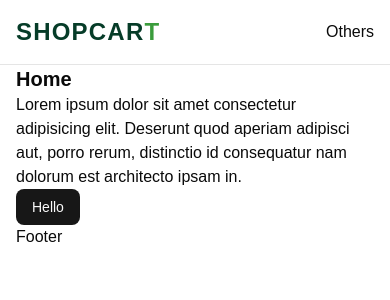
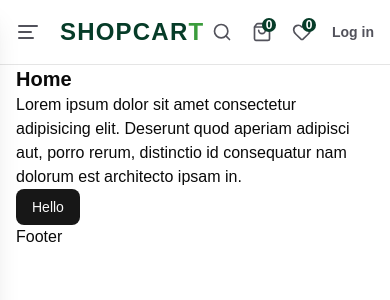
Before and after one commit to JPmondal/shop-cart, a Next.js app: page / in a window 390 px wide. Shown: the top 300 px of the page. Built offline with nearby package versions, Linux system fonts and the light colour scheme.

Commit message:
Implement header components with navigation, search, cart, favorites, and sign-in; add mobile menu and social media links

```diff
--- a/app/globals.css
+++ b/app/globals.css
@@ -136,4 +136,7 @@
   .hoverEffect {
     @apply transition-all duration-300 ease-in-out;
   }
+  button {
+    @apply cursor-pointer
+  }
 }
--- /dev/null
+++ b/components/CartIcon.tsx
@@ -0,0 +1,14 @@
+import { ShoppingBag } from 'lucide-react'
+import Link from 'next/link'
+import React from 'react'
+
+const CartIcon = () => {
+  return (
+    <Link href={'/cart'} className='group relative '>
+      <ShoppingBag className="w-5 h-5 hover:text-shop_light_green hoverEffect cursor-pointer"/>
+      <span className='absolute -top-1 -right-1 bg-shop_dark_green text-white h-3.5 w-3.5 rounded-full text-xs font-semibold flex items-center justify-center'>0</span>
+    </Link>
+  )
+}
+
+export default CartIcon
--- /dev/null
+++ b/components/FavouriteButton.tsx
@@ -0,0 +1,14 @@
+import { Heart } from 'lucide-react'
+import Link from 'next/link'
+import React from 'react'
+
+const FavouriteButton = () => {
+  return (
+    <Link href={'/cart'} className='group relative '>
+      <Heart className="w-5 h-5 hover:text-shop_light_green hoverEffect cursor-pointer"/>
+      <span className='absolute -top-1 -right-1 bg-shop_dark_green text-white h-3.5 w-3.5 rounded-full text-xs font-semibold flex items-center justify-center'>0</span>
+    </Link>
+  )
+}
+
+export default FavouriteButton
--- a/components/Header.tsx
+++ b/components/Header.tsx
@@ -2,14 +2,27 @@ import React from "react";
 import Container from "./Container";
 import Logo from "./Logo";
 import HeaderMenu from "./HeaderMenu";
+import SearchBar from "./SearchBar";
+import CartIcon from "./CartIcon";
+import FavouriteButton from "./FavouriteButton";
+import SignIn from "./SignIn";
+import MobileMenu from "./MobileMenu";
 
 const Header = () => {
   return (
-    <header className="bg-white py-4 border-b">
+    <header className="bg-white py-4 border-b text-lightColor">
       <Container className="flex items-center justify-between">
-        <Logo />
+        <div className="w-auto md:w-1/3 flex items-center gap-2.5 justify-start md:gap-0">
+          <MobileMenu />
+          <Logo />
+        </div>
         <HeaderMenu />
-        <div>Others</div>
+        <div className="flex  w-auto md:w-1/3 items-center justify-end gap-5">
+          <SearchBar />
+          <CartIcon />
+          <FavouriteButton />
+          <SignIn />
+        </div>
       </Container>
     </header>
   );
--- a/components/HeaderMenu.tsx
+++ b/components/HeaderMenu.tsx
@@ -17,10 +17,14 @@ const HeaderMenu = () => {
         >
           {item.title}
           <span
-            className={`absolute -bottom-0.5 left-1/2 w-0 h-0.5 bg-shop_light_green group-hover:w-1/2 hoverEffect group-hover:left-0`}
+            className={`absolute -bottom-0.5 left-1/2 w-0 h-0.5 bg-shop_light_green group-hover:w-1/2 hoverEffect group-hover:left-0 ${
+              pathname === item?.href && "w-1/2"
+            }`}
           />
           <span
-            className={`absolute -bottom-0.5 right-1/2 w-0 h-0.5 bg-shop_light_green group-hover:w-1/2 hoverEffect group-hover:right-0`}
+            className={`absolute -bottom-0.5 right-1/2 w-0 h-0.5 bg-shop_light_green group-hover:w-1/2 hoverEffect group-hover:right-0 ${
+              pathname === item?.href && "w-1/2"
+            }`}
           />
         </Link>
       ))}
--- a/components/Logo.tsx
+++ b/components/Logo.tsx
@@ -1,13 +1,34 @@
-import { cn } from '@/lib/utils'
-import Link from 'next/link'
-import React from 'react'
+import { cn } from "@/lib/utils";
+import Link from "next/link";
+import React from "react";
 
-const Logo = ({className}:{className?:string}) => {
+const Logo = ({
+  className,
+  spanDesign,
+}: {
+  className?: string;
+  spanDesign?: string;
+}) => {
   return (
-    <Link href={'/'}>
-    <h2 className={cn("text-2xl text-shop_dark_green font-black tracking-wider uppercase hover:text-shop_light_green hoverEffect group font-sans",className)}>ShopCar<span className='text-shop_light_green group-hover:text-shop_dark_green hoverEffect'>t</span></h2>
+    <Link href={"/"}>
+      <h2
+        className={cn(
+          "text-2xl text-shop_dark_green font-black tracking-wider uppercase hover:text-shop_light_green hoverEffect group font-sans",
+          className
+        )}
+      >
+        ShopCar
+        <span
+          className={cn(
+            "text-shop_light_green group-hover:text-shop_dark_green hoverEffect",
+            spanDesign
+          )}
+        >
+          t
+        </span>
+      </h2>
     </Link>
-  )
-}
+  );
+};
 
-export default Logo
+export default Logo;
--- /dev/null
+++ b/components/MobileMenu.tsx
@@ -0,0 +1,22 @@
+"use client"
+import { AlignLeft } from "lucide-react";
+import React, { useState } from "react";
+import SideMenu from "./SideMenu";
+
+const MobileMenu = () => {
+
+    const [isSidebarOpen, setIsSidebarOpen] = useState(false);
+
+  return (
+    <>
+      <button onClick={()=>{setIsSidebarOpen(!isSidebarOpen)}}>
+        <AlignLeft className="hover:text-darkColor hoverEffect md:hidden cursor-pointer"/>
+      </button>
+      <div className="md:hidden">
+        <SideMenu isOpen={isSidebarOpen} onClose={()=> setIsSidebarOpen(false)}/>
+      </div>
+    </>
+  );
+};
+
+export default MobileMenu;
--- /dev/null
+++ b/components/SearchBar.tsx
@@ -0,0 +1,12 @@
+import { Search } from "lucide-react";
+import React from "react";
+
+const SearchBar = () => {
+  return (
+    <div>
+      <Search className="w-5 h-5 hover:text-shop_light_green hoverEffect cursor-pointer" />
+    </div>
+  );
+};
+
+export default SearchBar;
--- /dev/null
+++ b/components/SideMenu.tsx
@@ -0,0 +1,52 @@
+"use client"
+import React from "react";
+import Logo from "./Logo";
+import { X } from "lucide-react";
+import { headerData } from "@/constants/data";
+import Link from "next/link";
+import { usePathname } from "next/navigation";
+import SocialMedia from "./SocialMedia";
+
+interface SideBarProps {
+  isOpen: boolean;
+  onClose: () => void;
+}
+
+const SideMenu: React.FC<SideBarProps> = ({ isOpen, onClose }) => {
+
+  const pathname = usePathname();
+
+  return (
+    <div
+      className={`fixed inset-y-0 h-screen left-0 z-50 w-full bg-black/50 shadow-xl ${
+        isOpen ? "translate-x-0" : "-translate-x-full"
+      } hoverEffect text-white/80`}
+    >
+      <div className="min-w-72 max-w-96 bg-black h-screen p-10 border-r border-r-shop_light_green flex flex-col gap-6">
+        <div className="flex items-center justify-between gap-5">
+          <Logo spanDesign="group-hover:text-white" className="text-white" />
+          <button
+            className="hover:text-shop_light_green hoverEffect"
+            onClick={onClose}
+          >
+            <X />
+          </button>
+        </div>
+        <div className="flex flex-col space-y-3.5 font-semibold tracking-wide">
+          {headerData?.map((item, index) => (
+            <Link
+              className={`hover:text-shop_light_green hoverEffect ${pathname === item?.href && "text-shop_light_green"}`}
+              href={item.href}
+              key={index}
+            >
+              {item?.title}
+            </Link>
+          ))}
+        </div>
+        <SocialMedia />
+      </div>
+    </div>
+  );
+};
+
+export default SideMenu;
--- /dev/null
+++ b/components/SignIn.tsx
@@ -0,0 +1,11 @@
+import React from "react";
+
+const SignIn = () => {
+  return (
+    <button className="text-sm font-semibold hover:text-darkColor hoverEffect text-lightColor cursor-pointer">
+      Log in
+    </button>
+  );
+};
+
+export default SignIn;
--- /dev/null
+++ b/components/SocialMedia.tsx
@@ -0,0 +1,36 @@
+import { Facebook, Github, Linkedin, Slack, Youtube } from "lucide-react";
+import React from "react";
+
+const socialLink = [
+  {
+    title: "Youtube",
+    href: "https://www.youtube.com",
+    icon: <Youtube className="w-5 h-5" />,
+  },
+  {
+    title: "Github",
+    href: "https://www.youtube.com",
+    icon: <Github className="w-5 h-5" />,
+  },
+  {
+    title: "Linkedin",
+    href: "https://www.youtube.com",
+    icon: <Linkedin className="w-5 h-5" />,
+  },
+  {
+    title: "Facebook",
+    href: "https://www.youtube.com",
+    icon: <Facebook className="w-5 h-5" />,
+  },
+  {
+    title: "Slack",
+    href: "https://www.slack.com",
+    icon: <Slack className="w-5 h-5" />,
+  },
+];
+
+const SocialMedia = () => {
+  return <div>Social Media</div>;
+};
+
+export default SocialMedia;
```
